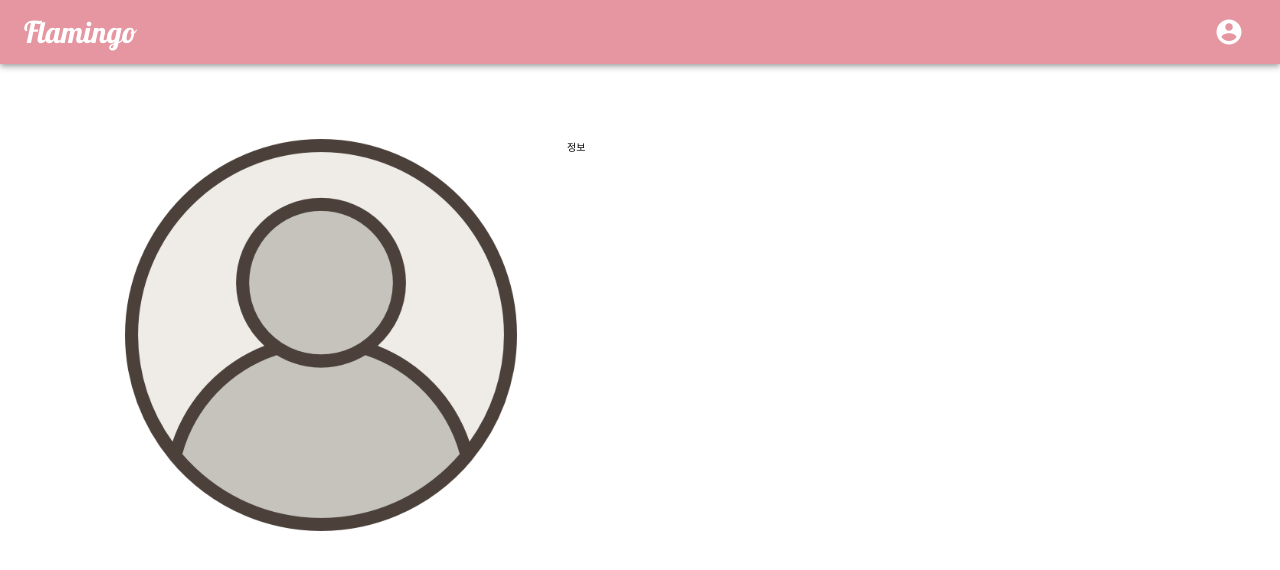
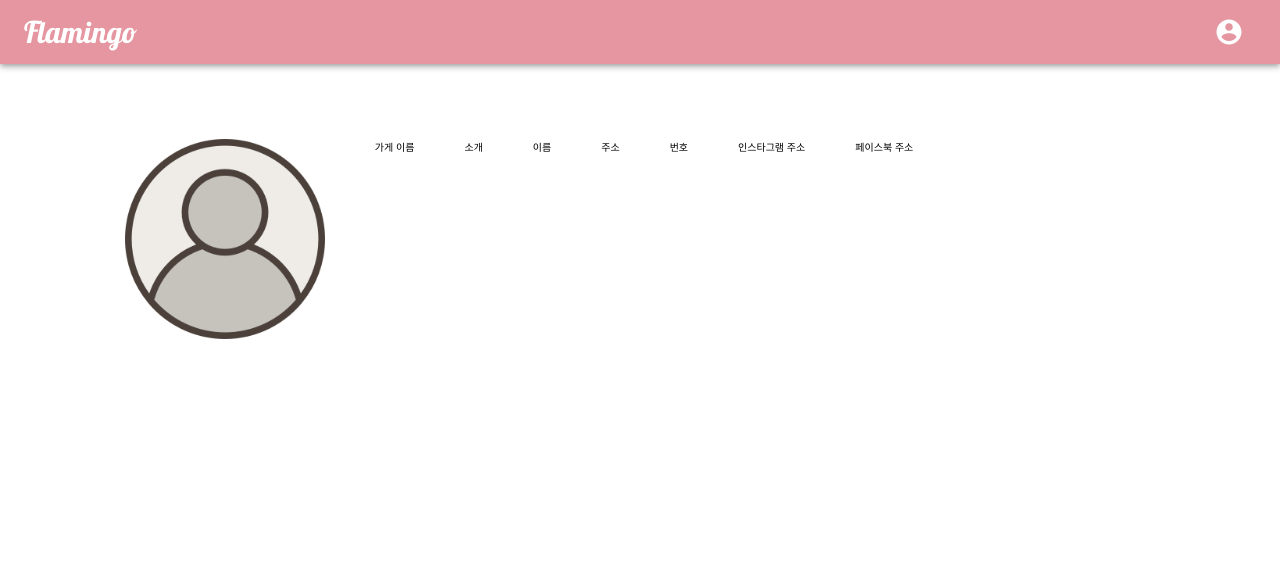
Before and after one commit to Yumina9/Bouquet-Service, a React (Create React App) app: page /seller/mypage in a window 1280 px wide. Shown: the top 570 px of the page. Built offline with nearby package versions, Linux system fonts and the light colour scheme.

Commit message:
feat: add MyPage infomation

```diff
--- a/src/router/Seller/SellerMyPage.tsx
+++ b/src/router/Seller/SellerMyPage.tsx
@@ -9,7 +9,13 @@ const SellerMyPage = () => {
       <Info>
         <></>
         <Img src={require('../../image/user.png')} />
-        <div>정보</div>
+        <div>가게 이름</div>
+        <div>소개</div>
+        <div>이름</div>
+        <div>주소</div>
+        <div>번호</div>
+        <div>인스타그램 주소</div>
+        <div>페이스북 주소</div>
         <></>
       </Info>
     </>
```
